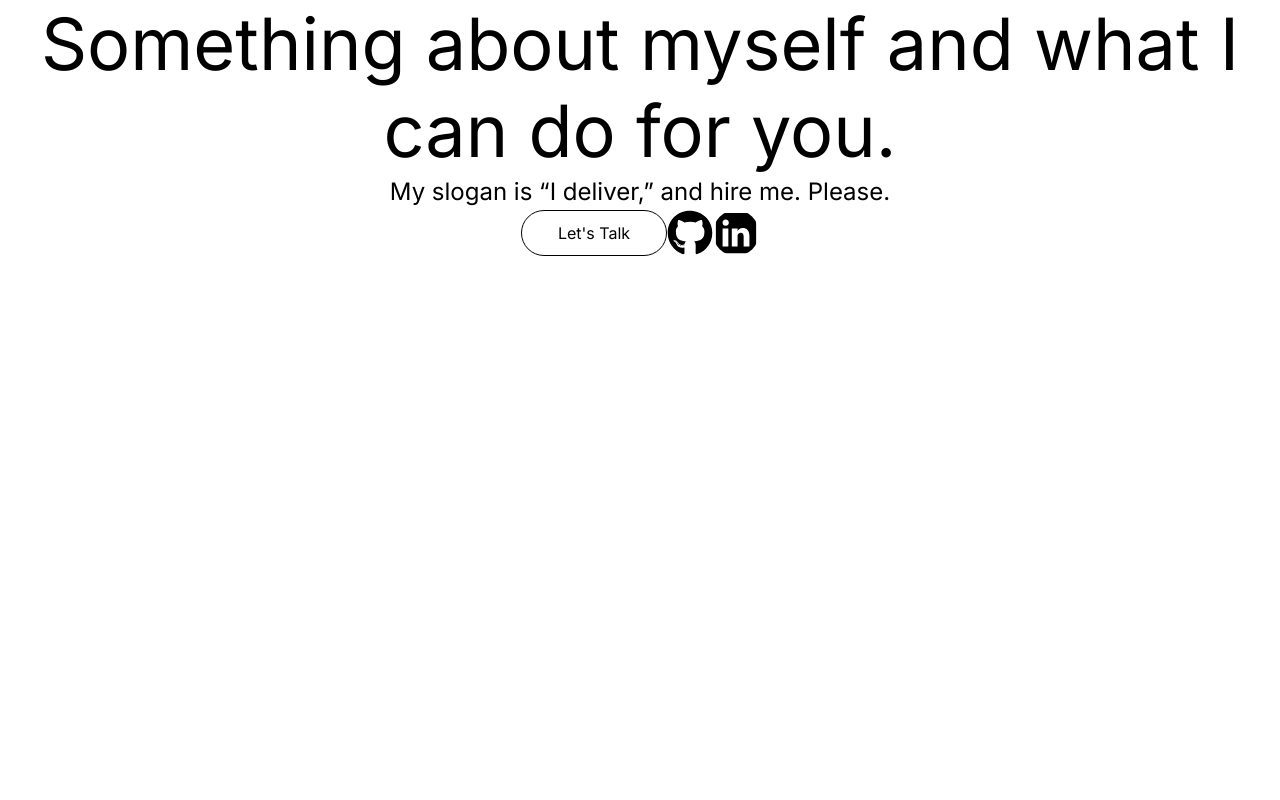
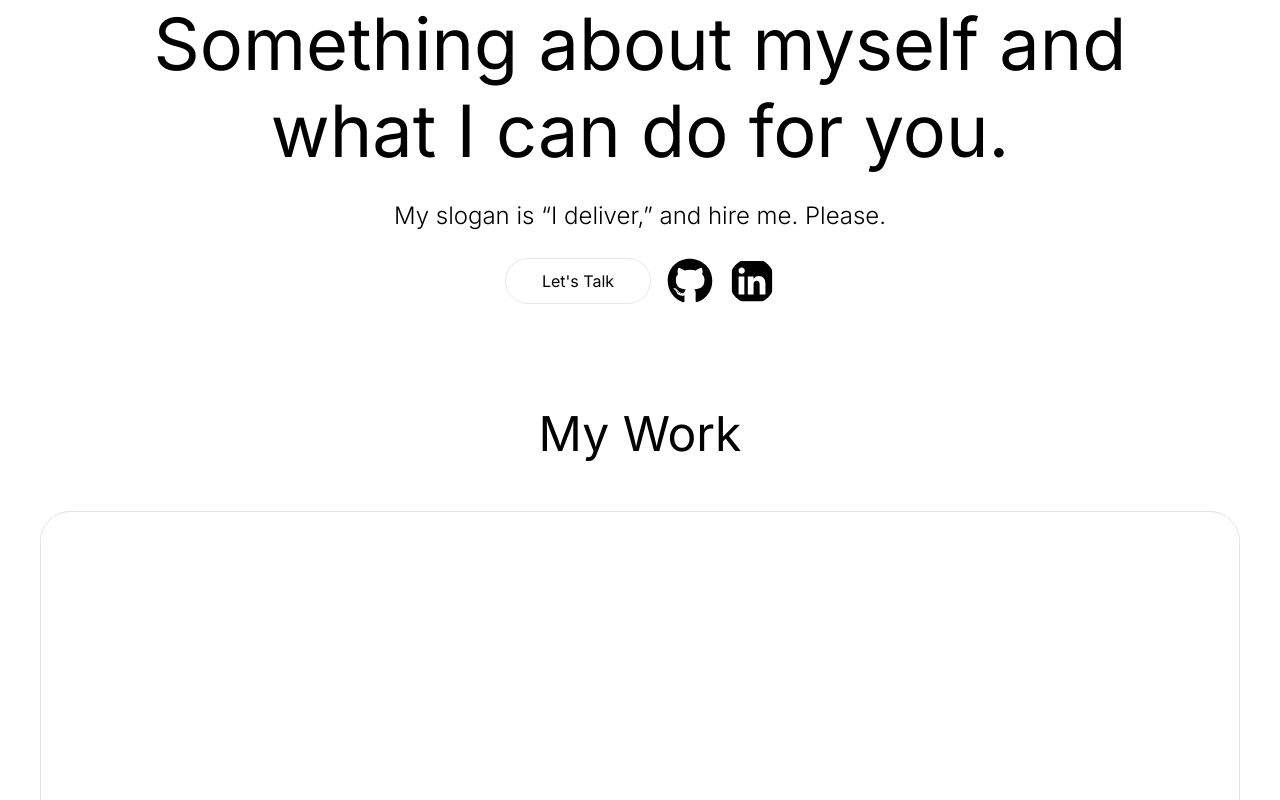
Before and after one commit to vanessaviray/portfolio, a Next.js app: page / in a window 1280 px wide. Shown: the top 800 px of the page. Built offline with nearby package versions, Linux system fonts and the light colour scheme.

Commit message:
replaced css rule sets with tailwind.

```diff
--- /dev/null
+++ b/app/components/ProjectCard.tsx
@@ -0,0 +1,5 @@
+export function ProjectCard() {
+  return (
+    <div className="project-card-container w-full h-[600px] rounded-[30px]"></div>
+  );
+}
--- a/app/css/Home.css
+++ b/app/css/Home.css
@@ -1,16 +1,3 @@
-.lets-talk-hero-btn {
-  border: solid 1px;
-  border-radius: 30px;
-  padding-top: 10px;
-  padding-bottom: 10px;
-  padding-left: 36px;
-  padding-right: 36px;
+.project-card-container {
+  border: solid 1px #e5e5e5;
 }
-
-.socials-frame {
-  border-radius: 50%;
-  overflow: hidden;
-  display: inline-flex;
-  align-items: center;
-  justify-content: center;
-}
--- a/app/globals.css
+++ b/app/globals.css
@@ -15,6 +15,11 @@
 
 h1 {
   font-size: 72px;
+  line-height: normal;
+}
+
+h3 {
+  font-size: 48px;
   line-height: normal;
 }
 
--- a/app/page.tsx
+++ b/app/page.tsx
@@ -115,27 +115,40 @@
 import "./css/Home.css";
 import { FaGithub } from "react-icons/fa6";
 import { IoLogoLinkedin } from "react-icons/io5";
+import { ProjectCard } from "./components/ProjectCard";
+import { Inter } from "next/font/google";
+
+export const inter = Inter({
+  subsets: ["latin"],
+  weight: ["100", "200", "300", "400", "500", "600", "700", "800", "900"],
+});
 
 export default function Home() {
   return (
-    <main className="container">
-      <div className="flex flex-col justify-center">
-        <h1 className="text-center">
+    <main className={`container ${inter.className}`}>
+      <div className="flex flex-col justify-center items-center pb-[52px]">
+        <h1 className="text-center max-w-[1045px]">
           Something about myself and what I can do for you.
         </h1>
-        <p className="flex justify-center">
+        <p className="flex justify-center font-light my-6">
           My slogan is “I deliver,” and hire me. Please.
         </p>
         <div className="flex justify-center">
-          <button className="lets-talk-hero-btn">Let's Talk</button>
-          <button className="socials-frame">
+          <button className="border border-solid border-1 rounded-[30px] pt-[10px] pb-[10px] pl-[36px] pr-[36px] mx-2">
+            Let's Talk
+          </button>
+          <button className="socials-frame mx-2">
             <FaGithub size={46} />
           </button>
-          <button className="socials-frame">
+          <button className="mx-2 rounded-full overflow-hidden inline-flex items-center justify-center">
             <IoLogoLinkedin size={46} />
           </button>
         </div>
       </div>
+      <div className="flex flex-col items-center">
+        <h3 className="pt-[48px] pb-[48px]">My Work</h3>
+        <ProjectCard />
+      </div>
     </main>
   );
 }
```
